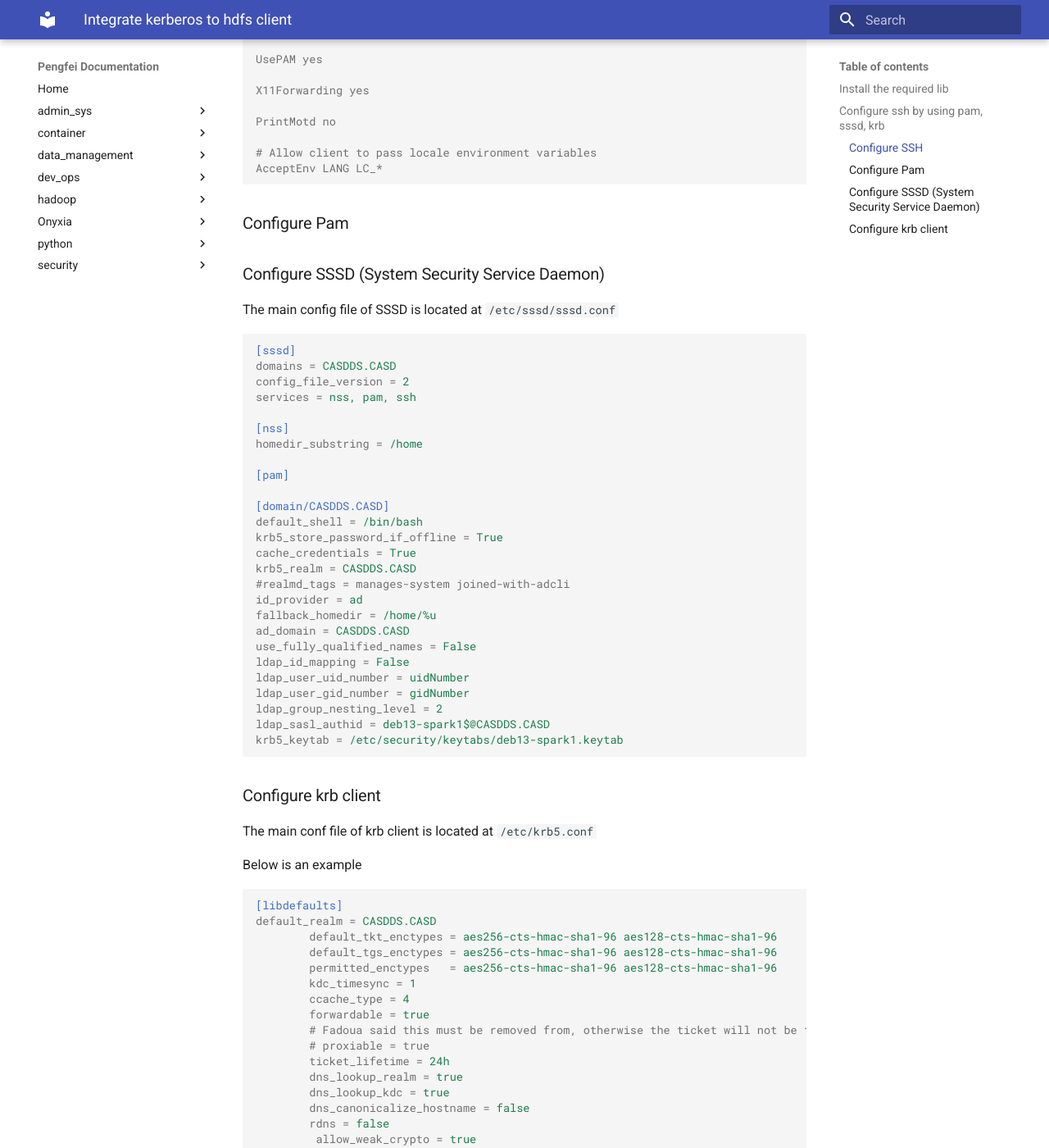
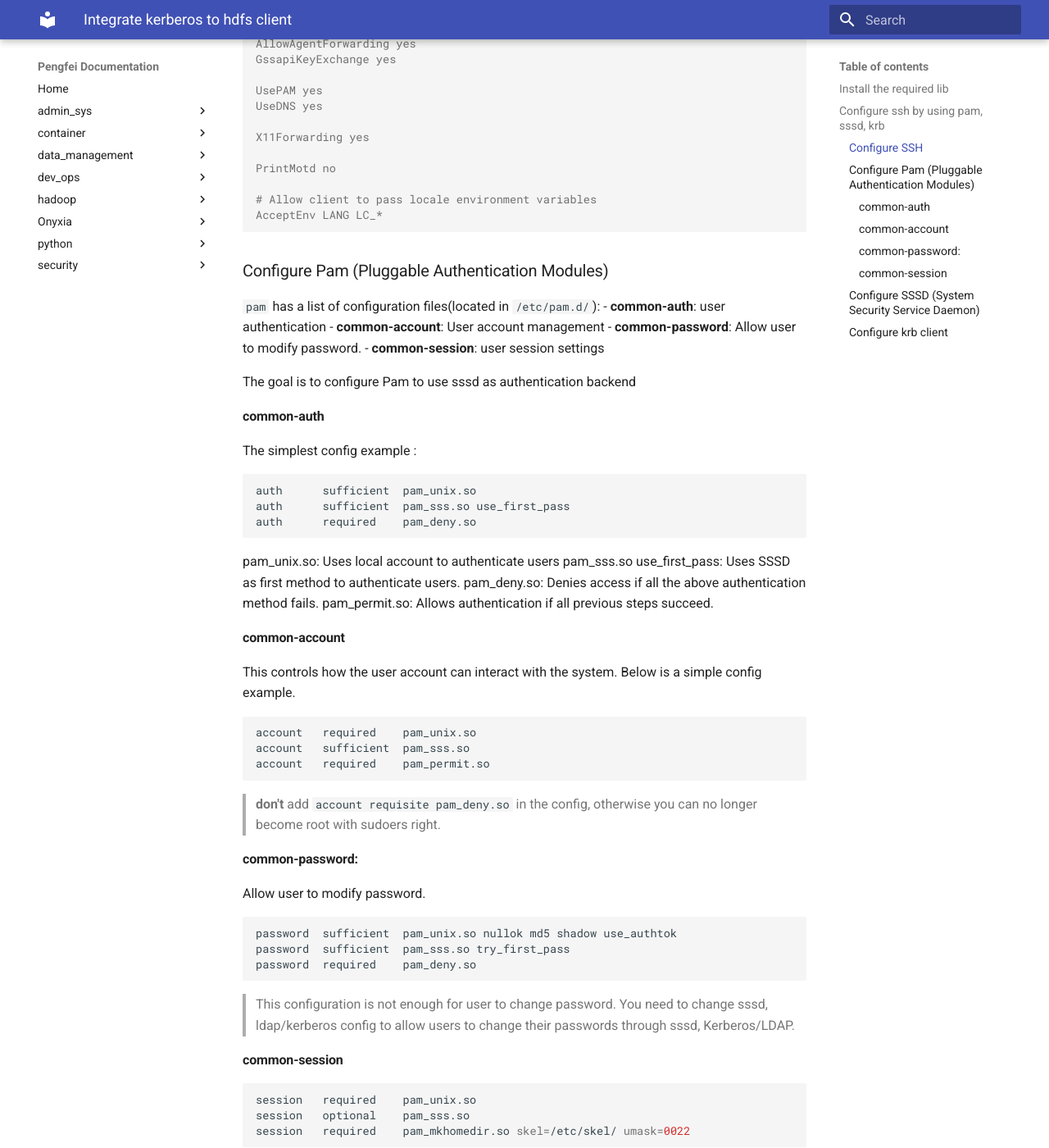
Before and after one commit to pengfei99/doc_center, an MkDocs documentation site: the page built from docs/hadoop/kerberos_integration/Integrate_kerberos_hdfs_client.md, in a window 1280 px wide and 1400 px high, scrolled down 667 px. Shown: the whole window at 82% size. Built offline with MkDocs 1.6.1 and Material for MkDocs 9.7.7, drawn with Linux system fonts in a browser that asks for light colours; some of the changed text lies outside the part shown.

Commit message:
update docs

````diff
--- a/docs/hadoop/kerberos_integration/Integrate_kerberos_hdfs_client.md
+++ b/docs/hadoop/kerberos_integration/Integrate_kerberos_hdfs_client.md
@@ -24,9 +24,12 @@ ChallengeResponseAuthentication no
 GSSAPIAuthentication yes
 GSSAPICleanupCredentials yes
 GSSAPIStrictAcceptorCheck no
-GSSAPIKeyExchange yes
+AllowTcpForwarding yes
+AllowAgentForwarding yes
+GssapiKeyExchange yes
 
 UsePAM yes
+UseDNS yes
 
 X11Forwarding yes
 
@@ -37,8 +40,67 @@ AcceptEnv LANG LC_*
 
 ```
 
-### Configure Pam
+### Configure Pam (Pluggable Authentication Modules)
 
+
+ `pam` has a list of configuration files(located in `/etc/pam.d/`):
+- **common-auth**: user authentication
+- **common-account**: User account management
+- **common-password**: Allow user to modify password.
+- **common-session**: user session settings
+
+The goal is to configure Pam to use sssd as authentication backend
+
+#### common-auth
+
+The simplest config example :
+
+```shell
+auth      sufficient  pam_unix.so
+auth      sufficient  pam_sss.so use_first_pass
+auth      required    pam_deny.so
+```
+pam_unix.so: Uses local account to authenticate users
+pam_sss.so use_first_pass: Uses SSSD as first method to authenticate users.
+pam_deny.so: Denies access if all the above authentication method fails.
+pam_permit.so: Allows authentication if all previous steps succeed.
+
+#### common-account
+
+This controls how the user account can interact with the system.
+Below is a simple config example.
+```shell
+account   required    pam_unix.so
+account   sufficient  pam_sss.so
+account   required    pam_permit.so
+```
+
+> **don't** add `account requisite  pam_deny.so` in the config, otherwise you can no longer become root with sudoers right.
+
+####  common-password:
+
+Allow user to modify password.
+
+```shell
+password  sufficient  pam_unix.so nullok md5 shadow use_authtok
+password  sufficient  pam_sss.so try_first_pass
+password  required    pam_deny.so
+
+```
+
+> This configuration is not enough for user to change password. You need to change sssd, ldap/kerberos config to
+> allow users to change their passwords through sssd, Kerberos/LDAP.
+
+####  common-session
+
+```shell
+session   required    pam_unix.so
+session   optional    pam_sss.so
+session   required    pam_mkhomedir.so skel=/etc/skel/ umask=0022
+
+```
+- pam_mkhomedir.so: Create a home directory on first login if it doesn’t exist with umask=0022.
+- pam_sss.so: Ensures SSSD session modules are applied.
 
 ### Configure SSSD (System Security Service Daemon)
 The main config file of SSSD is located at `/etc/sssd/sssd.conf`
````
